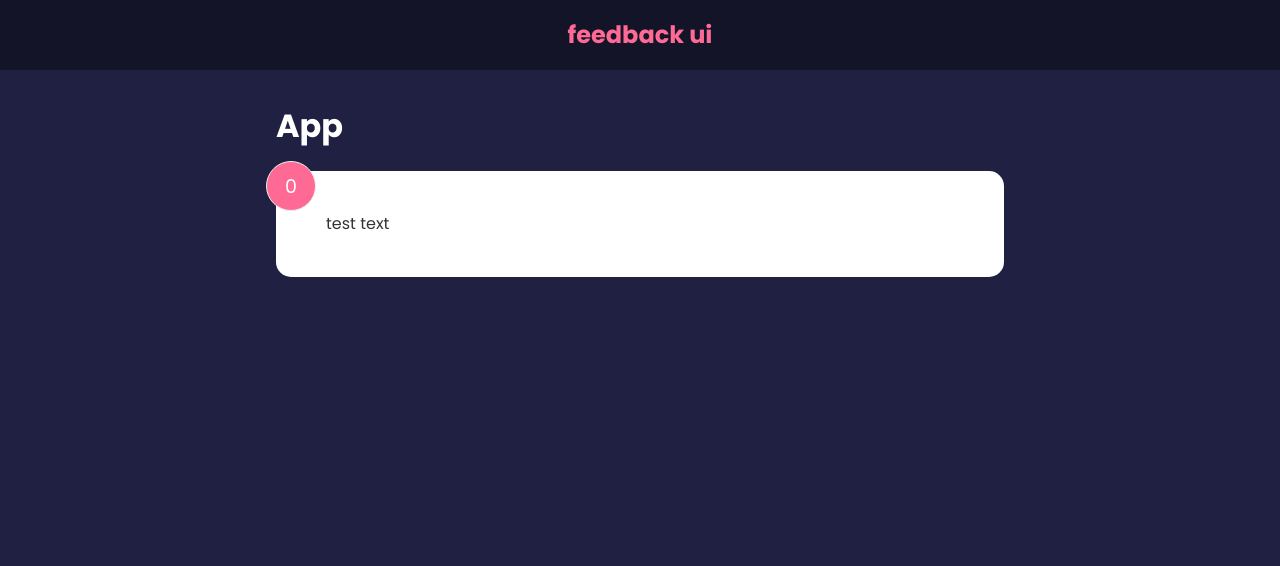
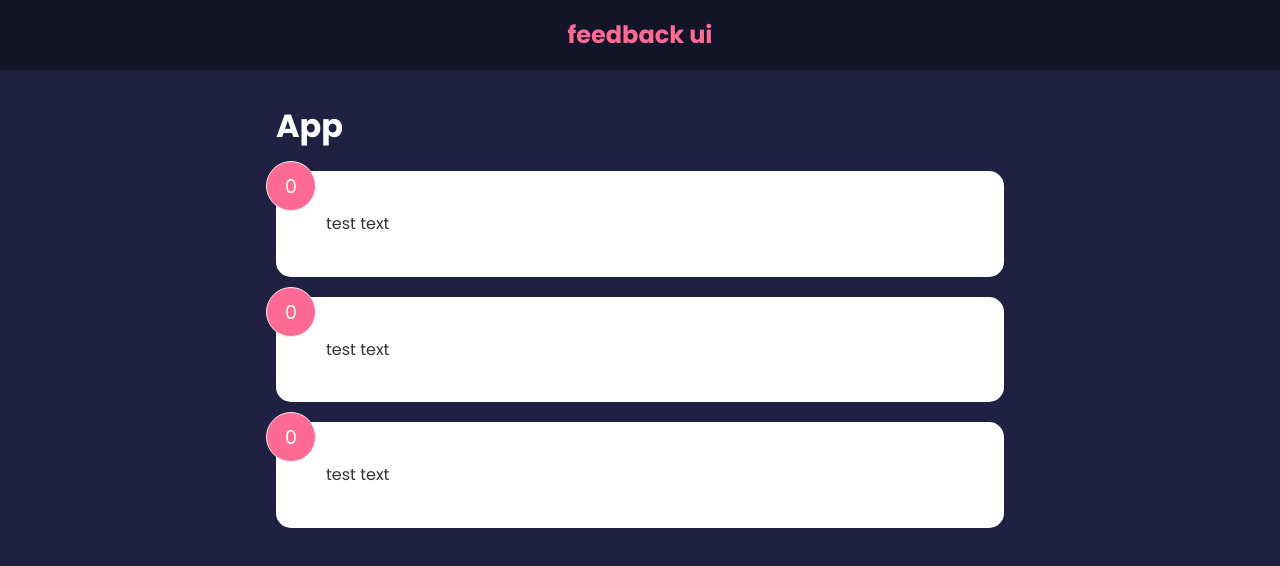
Before and after one commit to i-doshechnikow/feedback-ui, a React (Create React App) app: page / in a window 1280 px wide. Shown: the top 566 px of the page. Built offline with nearby package versions, Linux system fonts and the light colour scheme.

Commit message:
make dummy data

```diff
--- a/src/App.js
+++ b/src/App.js
@@ -1,31 +1,18 @@
 import { useState } from "react";
 import FeedbackItem from "./components/FeedbackItem";
 import Header from "./components/Header";
+import FeedbackData from "./data/FeedbackData";
 
 const App = () => {
-  const [feedback, setFeedback] = useState([
-    {
-      id: 1,
-      rating: 8,
-      text: "Lorem ipsum dolor sit amet consectetur adipisicing elit. Officia odio suscipit adipisci est quidem ea delectus praesentium similique aperiam facere?",
-    },
-    {
-      id: 2,
-      rating: 7,
-      text: "Lorem ipsum dolor sit amet consectetur adipisicing elit. Officia odio suscipit adipisci est quidem ea delectus praesentium similique aperiam facere?",
-    },
-    {
-      id: 3,
-      rating: 7,
-      text: "Lorem ipsum dolor sit amet consectetur adipisicing elit. Officia odio suscipit adipisci est quidem ea delectus praesentium similique aperiam facere?",
-    },
-  ]);
+  const [feedback, setFeedback] = useState(FeedbackData);
   return (
     <>
       <Header text="feedback ui" />
       <div className="container">
         <h1>App</h1>
-        <FeedbackItem />
+        {feedback.map((el) => (
+          <FeedbackItem />
+        ))}
       </div>
     </>
   );
--- a/src/data/FeedbackData.js
+++ b/src/data/FeedbackData.js
@@ -0,0 +1,19 @@
+const FeedbackData = [
+  {
+    id: 1,
+    rating: 8,
+    text: "Lorem ipsum dolor sit amet consectetur adipisicing elit. Officia odio suscipit adipisci est quidem ea delectus praesentium similique aperiam facere?",
+  },
+  {
+    id: 2,
+    rating: 7,
+    text: "Lorem ipsum dolor sit amet consectetur adipisicing elit. Officia odio suscipit adipisci est quidem ea delectus praesentium similique aperiam facere?",
+  },
+  {
+    id: 3,
+    rating: 7,
+    text: "Lorem ipsum dolor sit amet consectetur adipisicing elit. Officia odio suscipit adipisci est quidem ea delectus praesentium similique aperiam facere?",
+  },
+];
+
+export default FeedbackData;
```
